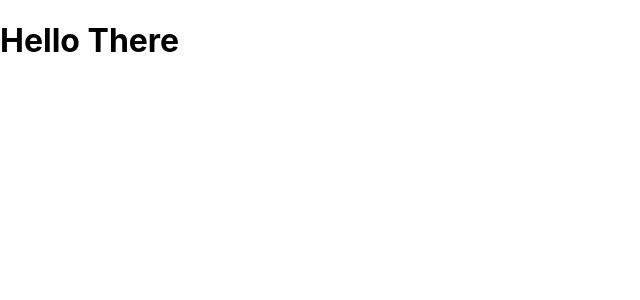
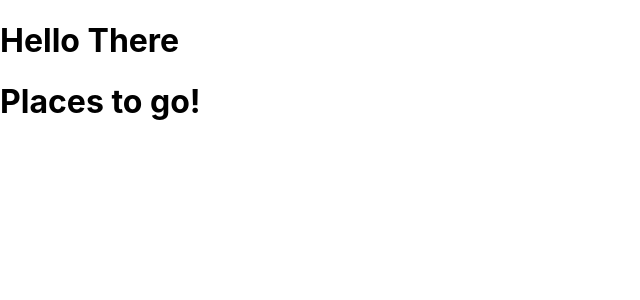
Before and after one commit to Mindydiane/react-to-this, a React (Create React App) app in the folder react-to-this/: page / in a window 1280 px wide. Shown: the top 300 px of the page, without its empty margins (0-640 px from the left). Built offline with nearby package versions, Linux system fonts and the light colour scheme.

Commit message:
setup navigation

```diff
--- a/react-to-this/src/App.js
+++ b/react-to-this/src/App.js
@@ -1,10 +1,12 @@
 import './App.css';
 import Header from "./components/Header";
+import Navigation from './components/Navigation';
 
 function App() {
   return (
     <div>
       <Header/>
+      <Navigation/>
     </div>
   );
 }
--- a/react-to-this/src/components/Header/index.js
+++ b/react-to-this/src/components/Header/index.js
@@ -7,4 +7,4 @@ function Header() {
     )
 }
 
-export default Header
+export default Header;
--- /dev/null
+++ b/react-to-this/src/components/Navigation/index.js
@@ -0,0 +1,10 @@
+import React from "react";
+function Navigation() {
+    return (
+        <div>
+        <h1>Places to go!</h1>
+        </div>
+    )
+}
+
+export default Navigation;
```
